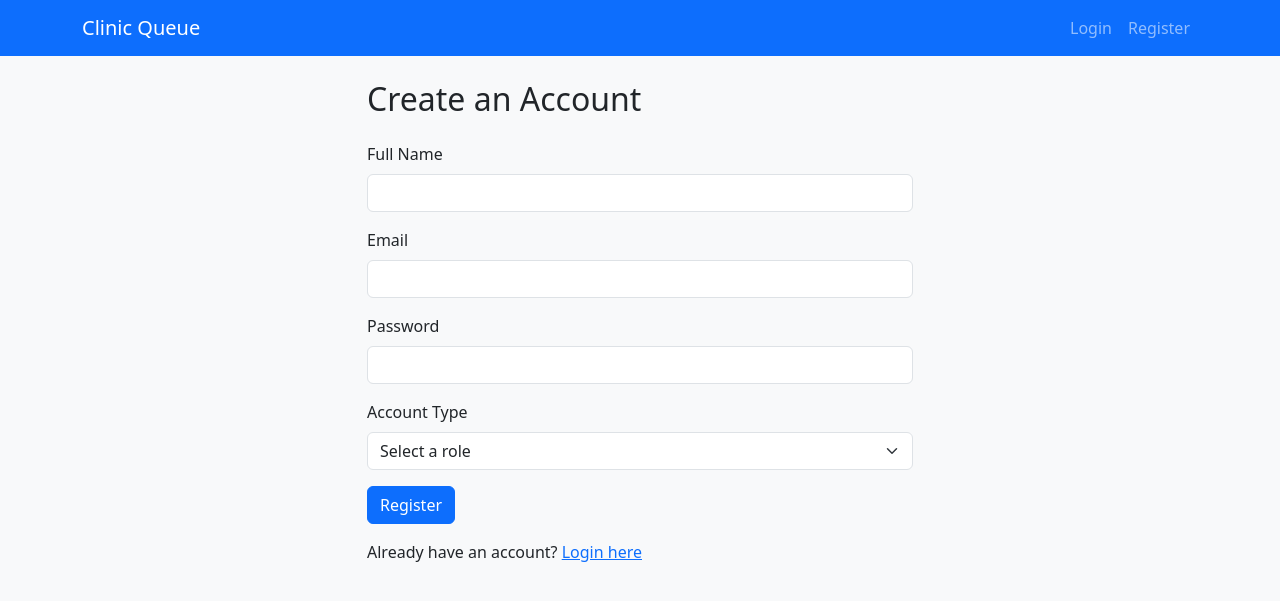
After one commit to spatel2004/clinic-queue-app, a Flask app: page /register in a window 1280 px wide. The commit adds this page. Shown: the top 601 px of the page. Run offline with Flask 3, Linux system fonts and the light colour scheme.

Commit message:
Add user authentication and role-based access

```diff
--- a/app.py
+++ b/app.py
@@ -1,4 +1,7 @@
-from flask import Flask, render_template
+from flask import Flask, render_template, request, redirect, url_for, flash
+from flask_login import login_user, logout_user, login_required, current_user
+from functools import wraps
+
 from extensions import db, login_manager
 
 app = Flask(__name__)
@@ -9,12 +12,129 @@ db.init_app(app)
 login_manager.init_app(app)
 
 import models
+from models import User
+
+
+def role_required(role):
+    def decorator(f):
+        @wraps(f)
+        @login_required
+        def decorated_function(*args, **kwargs):
+            if current_user.role != role:
+                flash("You do not have permission to access this page.", "danger")
+                return redirect(url_for("dashboard"))
+            return f(*args, **kwargs)
+
+        return decorated_function
+    return decorator
+
 
 @app.route("/")
 def index():
     return render_template("index.html")
 
+
+@app.route("/register", methods=["GET", "POST"])
+def register():
+    if current_user.is_authenticated:
+        return redirect(url_for("dashboard"))
+
+    if request.method == "POST":
+        email = request.form["email"].strip().lower()
+        full_name = request.form["full_name"].strip()
+        password = request.form["password"]
+        role = request.form["role"]
+
+        if role not in ["patient", "doctor"]:
+            flash("Invalid role selected.", "danger")
+            return redirect(url_for("register"))
+
+        existing_user = User.query.filter_by(email=email).first()
+
+        if existing_user:
+            flash("An account with this email already exists.", "danger")
+            return redirect(url_for("register"))
+
+        user = User(
+            email=email,
+            full_name=full_name,
+            role=role
+        )
+        user.set_password(password)
+
+        db.session.add(user)
+        db.session.commit()
+
+        flash("Registration successful. Please log in.", "success")
+        return redirect(url_for("login"))
+
+    return render_template("register.html")
+
+
+@app.route("/login", methods=["GET", "POST"])
+def login():
+    if current_user.is_authenticated:
+        return redirect(url_for("dashboard"))
+
+    if request.method == "POST":
+        email = request.form["email"].strip().lower()
+        password = request.form["password"]
+
+        user = User.query.filter_by(email=email).first()
+
+        if user and user.check_password(password):
+            login_user(user)
+            return redirect(url_for("dashboard"))
+
+        flash("Invalid email or password.", "danger")
+
+    return render_template("login.html")
+
+
+@app.route("/logout")
+@login_required
+def logout():
+    logout_user()
+    flash("You have been logged out.", "success")
+    return redirect(url_for("index"))
+
+
+@app.route("/dashboard")
+@login_required
+def dashboard():
+    if current_user.role == "patient":
+        return redirect(url_for("patient_dashboard"))
+
+    if current_user.role == "doctor":
+        return redirect(url_for("doctor_dashboard"))
+
+    if current_user.role == "admin":
+        return redirect(url_for("admin_dashboard"))
+
+    flash("Invalid user role.", "danger")
+    return redirect(url_for("logout"))
+
+
+@app.route("/patient/dashboard")
+@role_required("patient")
+def patient_dashboard():
+    return render_template("patient_dashboard.html")
+
+
+@app.route("/doctor/dashboard")
+@role_required("doctor")
+def doctor_dashboard():
+    return render_template("doctor_dashboard.html")
+
+
+@app.route("/admin/dashboard")
+@role_required("admin")
+def admin_dashboard():
+    return render_template("admin_dashboard.html")
+
+
 if __name__ == "__main__":
     with app.app_context():
         db.create_all()
+
     app.run(debug=True)
--- a/seed.py
+++ b/seed.py
@@ -9,7 +9,7 @@ with app.app_context():
 
     # create an admin
     test_admin1 = User(email="admin@clinic.com", role="admin", full_name="Admin User 1")
-    test_admin1.set_password("adminpass")
+    test_admin1.set_password("admin123")
 
     # create a doctor
     test_doctor1 = User(email="dr.lee@clinic.com", role="doctor", full_name="Dr.Lee")
--- a/templates/base.html
+++ b/templates/base.html
@@ -3,22 +3,77 @@
 <head>
   <meta charset="utf-8">
   <meta name="viewport" content="width=device-width, initial-scale=1">
+
   <title>{% block title %}Clinic Queue{% endblock %}</title>
-  <link href="https://cdn.jsdelivr.net/npm/bootstrap@5.3.3/dist/css/bootstrap.min.css" rel="stylesheet">
+
+  <link
+    href="https://cdn.jsdelivr.net/npm/bootstrap@5.3.3/dist/css/bootstrap.min.css"
+    rel="stylesheet"
+  >
 </head>
+
 <body class="bg-light">
+
   <nav class="navbar navbar-expand-lg navbar-dark bg-primary">
     <div class="container">
-      <a class="navbar-brand" href="/">Clinic Queue</a>
+
+      <a class="navbar-brand" href="{{ url_for('index') }}">
+        Clinic Queue
+      </a>
+
       <ul class="navbar-nav ms-auto">
-        <li class="nav-item"><a class="nav-link" href="#">Login</a></li>
-        <li class="nav-item"><a class="nav-link" href="#">Register</a></li>
+
+        {% if current_user.is_authenticated %}
+
+          <li class="nav-item">
+            <a class="nav-link" href="{{ url_for('dashboard') }}">
+              Dashboard
+            </a>
+          </li>
+
+          <li class="nav-item">
+            <a class="nav-link" href="{{ url_for('logout') }}">
+              Logout
+            </a>
+          </li>
+
+        {% else %}
+
+          <li class="nav-item">
+            <a class="nav-link" href="{{ url_for('login') }}">
+              Login
+            </a>
+          </li>
+
+          <li class="nav-item">
+            <a class="nav-link" href="{{ url_for('register') }}">
+              Register
+            </a>
+          </li>
+
+        {% endif %}
+
       </ul>
+
     </div>
   </nav>
 
   <main class="container py-4">
-    {% block content %}{% endblock %}
+
+    {% with messages = get_flashed_messages(with_categories=true) %}
+      {% if messages %}
+        {% for category, message in messages %}
+          <div class="alert alert-{{ category }}">
+            {{ message }}
+          </div>
+        {% endfor %}
+      {% endif %}
+    {% endwith %}
+
+    {% block content %}
+    {% endblock %}
+
   </main>
+
 </body>
 </html>
--- /dev/null
+++ b/templates/register.html
@@ -0,0 +1,82 @@
+{% extends "base.html" %}
+
+{% block title %}Register{% endblock %}
+
+{% block content %}
+
+<div class="row justify-content-center">
+    <div class="col-md-6">
+
+        <h2 class="mb-4">Create an Account</h2>
+
+        <form method="POST">
+
+            <div class="mb-3">
+                <label for="full_name" class="form-label">
+                    Full Name
+                </label>
+
+                <input
+                    type="text"
+                    class="form-control"
+                    id="full_name"
+                    name="full_name"
+                    required
+                >
+            </div>
+
+            <div class="mb-3">
+                <label for="email" class="form-label">
+                    Email
+                </label>
+
+                <input
+                    type="email"
+                    class="form-control"
+                    id="email"
+                    name="email"
+                    required
+                >
+            </div>
+
+            <div class="mb-3">
+                <label for="password" class="form-label">
+                    Password
+                </label>
+
+                <input
+                    type="password"
+                    class="form-control"
+                    id="password"
+                    name="password"
+                    required
+                >
+            </div>
+
+            <div class="mb-3">
+                <label for="role" class="form-label">
+                    Account Type
+                </label>
+
+                <select class="form-select" id="role" name="role" required>
+                    <option value="">Select a role</option>
+                    <option value="patient">Patient</option>
+                    <option value="doctor">Doctor</option>
+                </select>
+            </div>
+
+            <button type="submit" class="btn btn-primary">
+                Register
+            </button>
+
+        </form>
+
+        <p class="mt-3">
+            Already have an account?
+            <a href="{{ url_for('login') }}">Login here</a>
+        </p>
+
+    </div>
+</div>
+
+{% endblock %}
```
Also changed, not shown: templates/admin_dashboard.html (added, +17 -0 lines), templates/doctor_dashboard.html (added, +17 -0 lines), templates/login.html (added, +50 -0 lines), templates/patient_dashboard.html (added, +17 -0 lines).
